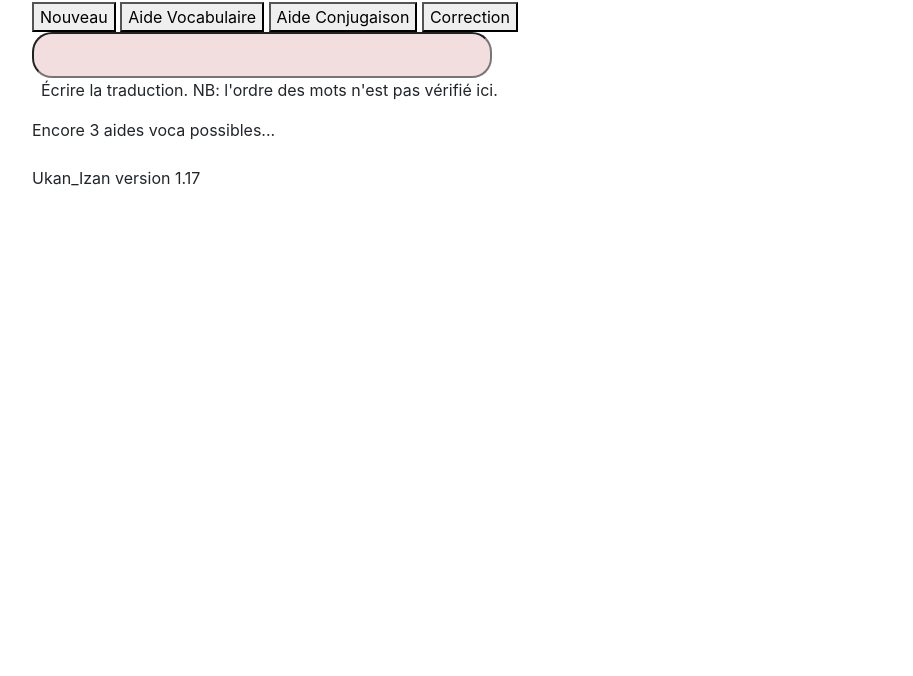
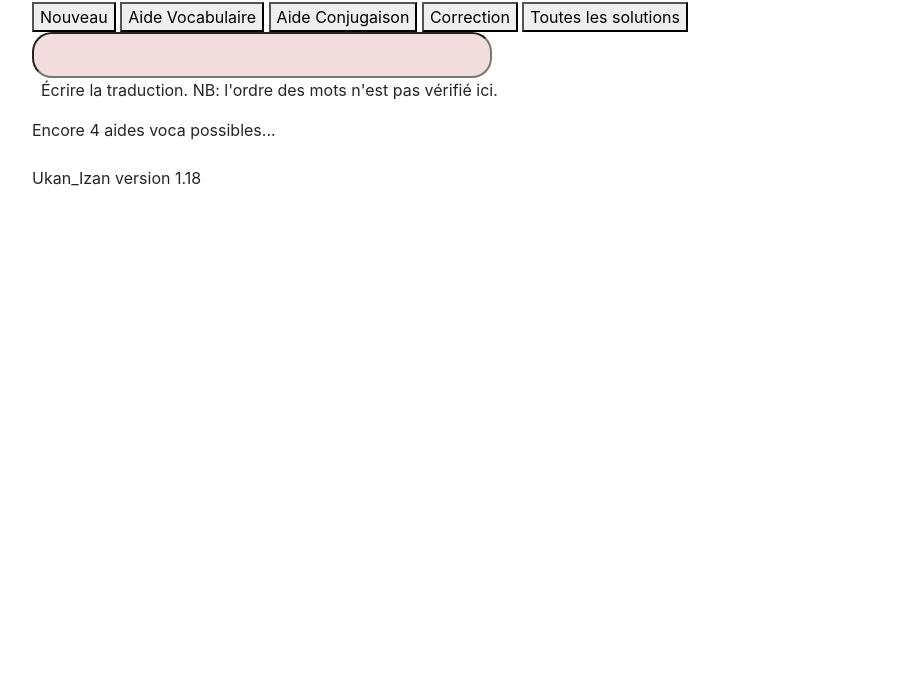
Before and after one commit to Guillaumegaillard/conjugator, a plain HTML site: page Ukan_Izan_standalone.html in a window 1280 px wide. Shown: the part 124-800 px from the top of the page, without its empty margins (53-966 px from the left). Drawn offline with nearby package versions, Linux system fonts and the light colour scheme.

Commit message:
more syns, voca, show syns in solutions and hints

```diff
--- a/Ukan_Izan_standalone.html
+++ b/Ukan_Izan_standalone.html
@@ -8,51 +8,53 @@
 
   <script type="text/javascript">
     var deters=[
+        {"fr": "le ","fr_f": "la ","fr_before_vowel": "l'","quant": "deter","num": "sing"},
+        {"fr": "les ","quant": "deter","num": "plur"},
+        {"fr": "quelques ","quant": "indet","num": "plur","eus": "zenbait"},
+        {"fr": "peu d'un ","fr_f": "peu d'une ","quant": "indet","num": "sing","eus": "gutxi"},
+    // "fr": "du (1 part. indén. de) ",
+    // "fr_before_vowel": "peu de l'",
+    // "fr": "peu de ",
         {
-            "fr": "le ",
-            "fr_f": "la ",
-            "fr_before_vowel": "l'",
-            "quant": "deter",
-            "num": "sing",
+            "fr": "un petit nombre de ","fr_before_vowel": "un petit nombre d'","quant": "indet","num": "plur",
+            "eus": "gutxi"
         },
         {
-            "fr": "les ",
-            "quant": "deter",
-            "num": "plur",
+            "fr": "une petite partie de ","fr_before_vowel": "une petite partie d'","quant": "indet","num": "sing",
+            "eus": "pixka bat"
         },
+
         {
-            "fr": "quelques ",
-            "quant": "indet",
-            "num": "plur",
-            "eus": "zenbait",
-        },
+            "fr": "de nombreux ","fr_f": "de nombreuses ","quant": "indet","num": "plur","eus": "asko",
+            'word_id': 9, 'syns_eus': [12,15]},
         {
-            // "fr": "du (1 part. indén. de) ",
-            "fr": "peu d'un ",
-            "fr_f": "peu d'une ",
-            // "fr_before_vowel": "peu de l'",
-            // "fr": "peu de ",
-            "quant": "indet",
-            "num": "sing",
-            "eus": "gutxi",
-        },
+            "fr": "une grande partie de ","fr_before_vowel": "une grande partie d'","quant": "indet","num": "sing","eus": "asko",
+            'word_id': 10, 'syns_eus': [13,16]},
         {
-            // "fr": "du (1 part. indén. de) ",
-            "fr": "un petit nombre de ",
-            "fr_before_vowel": "un petit nombre d'",
-            "quant": "indet",
-            "num": "plur",
-            "eus": "gutxi",
-        },
+            "fr": "beaucoup d'un ","fr_f": "beaucoup d'une ","quant": "indet","num": "sing","eus": "asko",
+            'word_id': 11, 'syns_eus': [14,17]},
+
         {
-            // "fr": "du (1 part. indén. de) ",
-            "fr": "une petite partie de ",
-            "fr_before_vowel": "une petite partie d'",
-            // "fr": "un peu de ",
-            "quant": "indet",
-            "num": "sing",
-            "eus": "pixka bat",
-        },
+            "fr": "de nombreux ","fr_f": "de nombreuses ","quant": "indet","num": "plur","eus": "anitz",
+            'word_id': 12, 'syns_eus': [9,15]},
+        {
+            "fr": "une grande partie de ","fr_before_vowel": "une grande partie d'","quant": "indet","num": "sing","eus": "anitz",
+            'word_id': 13, 'syns_eus': [10,16]},
+        {
+            "fr": "beaucoup d'un ","fr_f": "beaucoup d'une ","quant": "indet","num": "sing","eus": "anitz",
+            'word_id': 14, 'syns_eus': [11,17]},
+
+        {
+            "fr": "de nombreux ","fr_f": "de nombreuses ","quant": "indet","num": "plur","eus": "hanitx",
+            'word_id': 15, 'syns_eus': [9,12]},
+        {
+            "fr": "une grande partie de ","fr_before_vowel": "une grande partie d'","quant": "indet","num": "sing","eus": "hanitx",
+            'word_id': 16, 'syns_eus': [10,13]},
+        {
+            "fr": "beaucoup d'un ","fr_f": "beaucoup d'une ","quant": "indet","num": "sing","eus": "hanitx",
+            'word_id': 17, 'syns_eus': [11,14]},
+
+    // "fr": "un peu de ",
         // {
         //     // "fr": "du (1 part. indén. de) ",
         //     "fr": "du ",
@@ -61,20 +63,8 @@
         //     "quant": "indet",
         //     "num": "sing",
         // },
-        {
-            "fr": "trois ",
-            "eus": "hiru",
-            "quant": "ordin",
-            "num": "plur",
-        },
-        {
-            "fr": "un ",
-            "fr_f": "une ",
-            "eus": "bat",
-            "quant": "ordin",
-            "num": "sing",
-        }
-
+        {"fr": "trois ","eus": "hiru","quant": "ordin","num": "plur"},
+        {"fr": "un ","fr_f": "une ","eus": "bat","quant": "ordin","num": "sing"}
     ];
 
     var pronoms=[
@@ -125,12 +115,12 @@
         {'fr': 'lettre', "fr_f": true, 'eus': 'letra', 'word_id': 207},
         {'fr': 'mot', 'eus': 'hitz', 'word_id': 208},
         {'fr': 'nom', 'eus': 'izen', 'word_id': 209},
-        {'fr': 'exemple', 'eus': 'adibide', 'word_id': 9},
-        {'fr': 'T mouillé', 'eus': 't soinu', 'word_id': 11},
-        {'fr': 'son', 'eus': 'soinu', 'word_id': 12},
-        {'fr': 'présentation', "fr_f": true, 'eus': 'aurkezpen', 'word_id': 14},
-        {'fr': 'vie', "fr_f": true, 'eus': 'bizi', 'word_id': 15},
-        {'fr': 'Bretagne', "fr_f": true, 'eus': 'Bretainia', 'word_id': 17},
+        {'fr': 'exemple', 'eus': 'adibide', 'word_id': 177},
+        {'fr': 'T mouillé', 'eus': 't soinu', 'word_id': 178},
+        {'fr': 'son', 'eus': 'soinu', 'word_id': 179},
+        {'fr': 'présentation', "fr_f": true, 'eus': 'aurkezpen', 'word_id': 180},
+        {'fr': 'vie', "fr_f": true, 'eus': 'bizi', 'word_id': 181},
+        {'fr': 'Bretagne', "fr_f": true, 'eus': 'Bretainia', 'word_id': 182},
         {'fr': 'pardon', 'eus': 'barkatu', 'word_id': 36},
         {'fr': 'regret', 'eus': 'damu', 'word_id': 37},
         {'fr': 'merci', 'eus': 'eskerrik asko', 'word_id': 40},
@@ -161,7 +151,7 @@
         {'fr': 'nuage', 'eus': 'hodei', 'word_id': 88},
         {'fr': 'éclaircie', "fr_f": true, 'eus': 'ostarte', 'word_id': 89},
         {'fr': 'tâche', "fr_f": true, 'eus': 'ari', 'word_id': 90, 'syns_fr': [91, 92]},
-        {'fr': 'ocupation', "fr_f": true, 'eus': 'ari', 'word_id': 91, 'syns_fr': [90, 92]},
+        {'fr': 'occupation', "fr_f": true, 'eus': 'ari', 'word_id': 91, 'syns_fr': [90, 92]},
         {'fr': 'travail', "plur_fr": "travaux", 'eus': 'ari', 'word_id': 92, 'syns_fr': [90, 91]},
         {'fr': 'brouillard bas', "plur_fr": "brouillards bas", 'eus': 'behe-laino', 'word_id': 93},
         {'fr': 'ciel dégagé', "plur_fr": "cieux dégagés", 'eus': 'oskarbi', 'word_id': 95},
@@ -250,11 +240,15 @@
         {"fr": "octobre", "eus": "urri", 'word_id': 202},
         {"fr": "novembre", "eus": "azaro"},
         {"fr": "décembre", "eus": "abendu"},
+
+        {"fr": "étranger", "eus": "kanpotar", 'word_id': 170, 'syns_eus': [171]},
+        {"fr": "étranger", "eus": "arrotz", 'word_id': 171, 'syns_fr': [173], 'syns_eus': [170]},
+        {"fr": "hôte", "fr_h_mute":true, "eus": "arrotz", 'word_id': 173, 'syns_fr': [171]},
+
         {"fr": "Guillaume", "pers_name": true, "plur_fr": "Guillaume", "eus": "Guillaume"},
         {"fr": "poisson", "eus": "arrain"},
         {"fr": "Sonia", "plur_fr": "Sonia", "pers_name": true, "fr_f": true, "eus": "Sonia"},
         {"fr": "semaine", "fr_f": true, "eus": "aste", 'word_id': 58}
-
     ];
     //"fr_f_plur"
 
@@ -264,7 +258,7 @@
         {'fr': 'difficile', 'fr_post': true, "fr_f": "difficile", 'eus': 'zail', 'word_id': 146},
         {'fr': 'vrai', 'eus': 'egia', 'word_id': 143},
         {'fr': 'faux', "plur_fr": "faux", "fr_f": "fausse", 'eus': 'gezur', 'word_id': 144},
-        {'fr': 'vivant', 'fr_post': true, 'eus': 'bizi', 'word_id': 16},
+        {'fr': 'vivant', 'fr_post': true, 'eus': 'bizi', 'word_id': 183},
         {'fr': 'premier', "fr_f": "première", 'eus': 'lehen', 'word_id': 162},
         {'fr': 'dernier', "fr_f": "dernière", 'eus': 'azken', 'word_id': 165},
         {'fr': 'bon', "fr_f": "bonne", 'eus': 'on', 'word_id': 84},
@@ -276,12 +270,15 @@
         {'fr': 'peu abondant', 'fr_post': true, 'eus': 'urri', 'word_id': 126},
         {'fr': 'froid', 'fr_post': true, 'eus': 'hotz', 'word_id': 81},
         {'fr': 'chaud', 'fr_post': true, 'eus': 'bero', 'word_id': 82},
-        {"fr": "beau", "fr_before_vowel": "bel", "plur_fr": "beaux", "fr_f": "belle", "eus": "polita"},
+        {"fr": "beau", "fr_before_vowel": "bel", "plur_fr": "beaux", "fr_f": "belle", "eus": "polit"},
         {"fr": "petit","eus": "txiki"},
         {"fr": "grand", "eus": "haundi"},
         {'fr': 'habituel', 'fr_post': true, "fr_f": "habituelle", "fr_h_mute":true, 'eus': 'ohiko', 'word_id': 166},
         {'fr': 'obligatoire', 'fr_post': true, "fr_f": "obligatoire", 'eus': 'beharrezko', 'word_id': 167},
-        {'fr': 'lent', 'fr_post': true, 'eus': 'motel', 'word_id': 168}
+        {'fr': 'lent', 'fr_post': true, 'eus': 'motel', 'word_id': 168},
+        {"fr": "étranger", "fr_f": "étrangère", 'fr_post': true, "eus": "kanpotar", 'word_id': 174, 'syns_eus': [175]},
+        {"fr": "étranger", "fr_f": "étrangère", 'fr_post': true, "eus": "arrotz", 'word_id': 175, 'syns_fr': [176], 'syns_eus': [174]},
+        {"fr": "bizarre", "fr_f": "bizarre", 'fr_post': true, "eus": "arrotz", 'word_id': 176, 'syns_fr': [175]},
     ];
 
     // {'fr': "d'accord", 'eus': 'ados', 'word_id': 135},
@@ -483,9 +480,12 @@
     					if (deters[iRandom_deter1].quant == "indet") $scope.target_chunks[i]["ordin1"]=deters[iRandom_deter1].eus;
     				}
     			};
-    			if (deters[iRandom_deter1].quant == "ordin") {
+    			// if (deters[iRandom_deter1].quant == "ordin") {
+    			// 	$scope.hints.push(deters[iRandom_deter1]);
+    			// 	// TODO: deters may have syns_eus => ordin or fake ordin, e.g. gutxi, huts; Others?
+    			if ("eus" in deters[iRandom_deter1]) {
     				$scope.hints.push(deters[iRandom_deter1]);
-    				// TODO: deters may have syns_eus => ordin or fake ordin, e.g. gutxi, huts; Others?
+
     				for (i = 0; i < target_len; i++) {
     					$scope.target_chunks[i]["ordin1"]=deters[iRandom_deter1].eus;
     				};
@@ -518,7 +518,7 @@
 
 
     			}
-    			if (deters[iRandom_deter1].quant == "indet") $scope.hints.push(deters[iRandom_deter1]);
+    			// if (deters[iRandom_deter1].quant == "indet") $scope.hints.push(deters[iRandom_deter1]);
 
     			target_len=$scope.targets.length;
 
@@ -774,14 +774,14 @@
     					for (i = 0; i < target_len; i++) {
     						$scope.target_chunks[i]["ordin2"]=deters[iRandom_deter2].eus;
     					};
-    					if ( (name1_is_pronom) || ( (!(name1_is_pronom)) && (iRandom_deter1!=iRandom_deter2) )) {
-    						if ("word_id" in deters[iRandom_deter2]) {
-    							var index = $scope.hints.findIndex(x => x.word_id==deters[iRandom_deter2].word_id);
-    							if (index === -1) $scope.hints.push(deters[iRandom_deter2]);
-    						} else {
-    							$scope.hints.push(deters[iRandom_deter2]);
-    						}
-    					};
+    					// if ( (name1_is_pronom) || ( (!(name1_is_pronom)) && (iRandom_deter1!=iRandom_deter2) )) {
+    					// 	if ("word_id" in deters[iRandom_deter2]) {
+    					// 		var index = $scope.hints.findIndex(x => x.word_id==deters[iRandom_deter2].word_id);
+    					// 		if (index === -1) $scope.hints.push(deters[iRandom_deter2]);
+    					// 	} else {
+    					// 		$scope.hints.push(deters[iRandom_deter2]);
+    					// 	}
+    					// };
 
     					if (Math.floor((Math.random() *2))>0) {
     						$scope.deter2 = "les "+$scope.deter2;
@@ -801,14 +801,14 @@
     					if (deters[iRandom_deter2].quant == "deter") $scope.target_chunks[i]["suf_name2"]="a";
     				};
     				if (deters[iRandom_deter2].quant == "ordin") {
-    					if ( (name1_is_pronom) || ( (!(name1_is_pronom)) && (iRandom_deter1!=iRandom_deter2) )) {
-    						if ("word_id" in deters[iRandom_deter2]) {
-    							var index = $scope.hints.findIndex(x => x.word_id==deters[iRandom_deter2].word_id);
-    							if (index === -1) $scope.hints.push(deters[iRandom_deter2]);
-    						} else {
-    							$scope.hints.push(deters[iRandom_deter2]);
-    						}
-    					};
+    					// if ( (name1_is_pronom) || ( (!(name1_is_pronom)) && (iRandom_deter1!=iRandom_deter2) )) {
+    					// 	if ("word_id" in deters[iRandom_deter2]) {
+    					// 		var index = $scope.hints.findIndex(x => x.word_id==deters[iRandom_deter2].word_id);
+    					// 		if (index === -1) $scope.hints.push(deters[iRandom_deter2]);
+    					// 	} else {
+    					// 		$scope.hints.push(deters[iRandom_deter2]);
+    					// 	}
+    					// };
     					for (i = 0; i < target_len; i++) {
     						$scope.target_chunks[i]["ordin2"]=deters[iRandom_deter2].eus;
     					};
@@ -817,7 +817,8 @@
     					if (deters[iRandom_deter2].quant == "indet") $scope.target_chunks[i]["ordin2"]=deters[iRandom_deter2].eus;
     				};
     			};
-    			if (deters[iRandom_deter2].quant == "indet") {
+    			// if (deters[iRandom_deter2].quant == "indet") {
+    			if ("eus" in deters[iRandom_deter2]) {
     				// $scope.hints.push(deters[iRandom_deter2]);
     				if ( (name1_is_pronom) || ( (!(name1_is_pronom)) && (iRandom_deter1!=iRandom_deter2) )) {
     					if ("word_id" in deters[iRandom_deter2]) {
@@ -827,9 +828,9 @@
     						$scope.hints.push(deters[iRandom_deter2]);
     					};
     				};
-    			};
+    			// };
 
-    			if (deters[iRandom_deter2].quant == "ordin") {
+    			// if (deters[iRandom_deter2].quant == "ordin") {
     				// TODO: deters may have syns_eus => ordin or fake ordin, e.g. gutxi, huts; Others? gutxi not considered
     				if ("syns_eus" in deters[iRandom_deter2]){
     					var syn_id=0;
@@ -1140,15 +1141,36 @@
     			$scope.target+=".";
 
     			$scope.client_input = "";
+
     			$scope.num_hints=$scope.hints.length;
 
     			$scope.targets[i]=$scope.target;
     		};
 
+    		$scope.reduceHints();
+    		$scope.num_hints=$scope.hints.length;
 
     	};
 
+    	$scope.reduceHints = function(){
+    		var reducedHints=[];
+    		reducedHints.push($scope.hints[0].fr.trim() + ': ' + $scope.hints[0].eus);
+    		if ($scope.hints.length>1) {
+    			var j=1;
+    			var i=1;
+    			for (i ; i < $scope.hints.length; i++) {
+    				if ($scope.hints[i].fr==$scope.hints[i-1].fr){
+    					reducedHints[j-1]+=", ";
+    					reducedHints[j-1]+=$scope.hints[i].eus;
+    				} else {
+    					reducedHints.push($scope.hints[i].fr.trim() + ': ' + $scope.hints[i].eus);
+    					j++;
+    				};
+    			};
+    		};
+    		$scope.hints=reducedHints;
 
+    	};
 
     	$scope.newHint = function(){
     		if ($scope.num_hints>0) {
@@ -1158,6 +1180,10 @@
     	};
 
     	$scope.correction = function(){
+    		$scope.message = $scope.targets[0];
+    	};
+
+    	$scope.solutions = function(){
     		$scope.shown_solutions = true;
     	};
 
@@ -1240,6 +1266,7 @@
       <button ng-click="newHint()">Aide Vocabulaire</button>
       <button ng-click="show_verb_tab()">Aide Conjugaison</button>
       <button ng-click="correction()">Correction</button>
+      <button ng-click="solutions()">Toutes les solutions</button>
 
     	<p>
         <input  ng-class="check()==1?'bg-success-light':'bg-danger-light'" type="text" class="bigText" ng-model="client_input"   ng-keydown="validate($event)" >
@@ -1263,7 +1290,8 @@
 
       <ul>
         <li ng-repeat="x in shownHints">
-          {{ x.fr.trim() + ': ' + x.eus }}
+          {{ x }}
+          <!-- {{ x.fr.trim() + ': ' + x.eus }} -->
         </li>
       </ul>
     </div>
@@ -1282,7 +1310,7 @@
     </div>
   </div>
     <div>
-      Ukan_Izan version 1.17
+      Ukan_Izan version 1.18
     </div>
 </div>
 </body>
```
Also changed, not shown: Ukan_Izan.html (+4 -2 lines), essentials.js (+41 -51 lines), ukan_izan.js (+51 -22 lines), voca2.js (+18 -11 lines).
